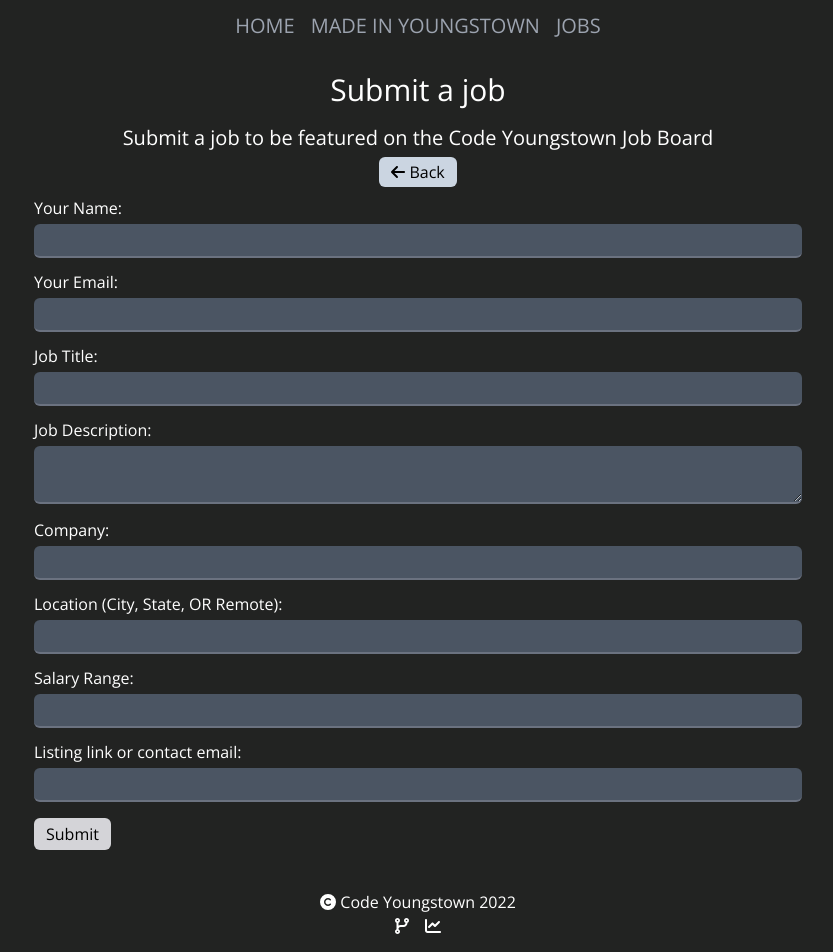
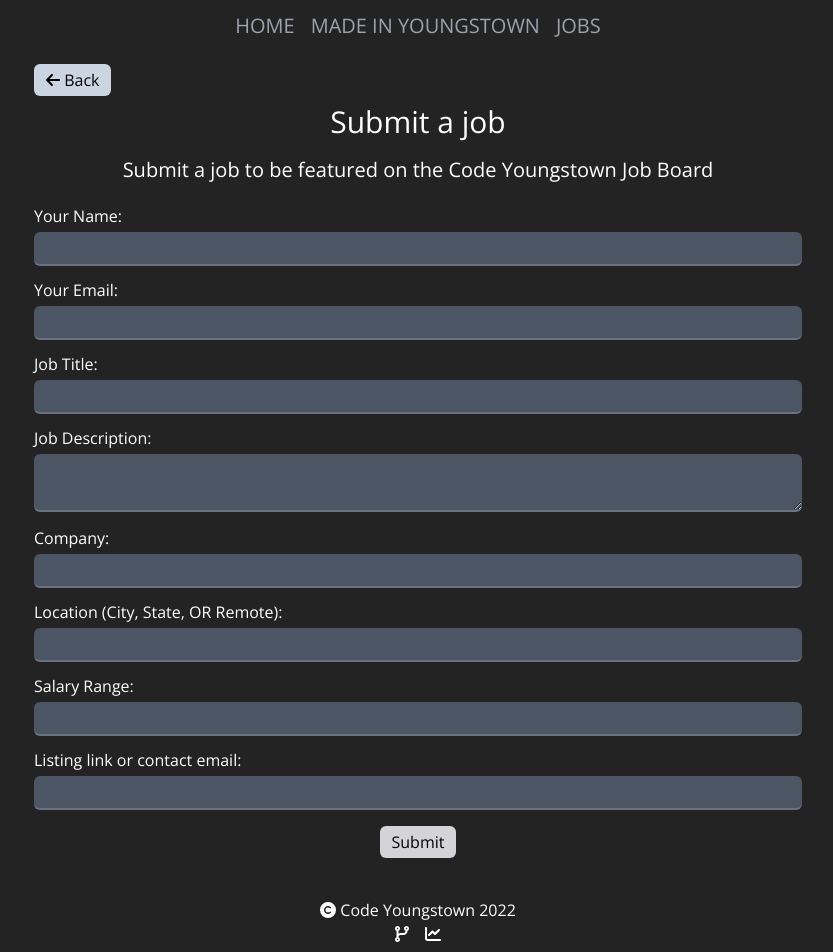
Before and after one commit to codeyoungstown/next-codeyoungstown.com, a Next.js app: page /jobs-form in a window 1280 px wide. Shown: the top 952 px of the page, without its empty margins (222-1055 px from the left). Built offline with nearby package versions, Linux system fonts and the light colour scheme.

Commit message:
update form styles

```diff
--- a/pages/add-a-company.tsx
+++ b/pages/add-a-company.tsx
@@ -9,9 +9,11 @@
   const BASE_URL = process.env.NEXT_PUBLIC_VERCEL_URL;
   return (
     <Layout page="Add a Company" description={pageDescription}>
+      <div className="max-w-screen-md m-auto flex justify-start">
+        <BackButton href="/made-in-youngstown" />
+      </div>
       <h1 className="text-3xl p-2">Add a Company</h1>
       <p className="sm:text-xl text-md p-2">{pageDescription}</p>
-      <BackButton href="/made-in-youngstown" />
 
       <div className="flex w-full justify-center">
         <form
@@ -54,9 +56,7 @@
             textarea
             required
           />
-          <div className="flex justify-start">
-            <SubmitButton />
-          </div>
+          <SubmitButton />
         </form>
       </div>
     </Layout>
--- a/pages/jobs-form.tsx
+++ b/pages/jobs-form.tsx
@@ -9,9 +9,11 @@
   const BASE_URL = process.env.NEXT_PUBLIC_VERCEL_URL;
   return (
     <Layout page="Submit a Job" description={pageDescription}>
+      <div className="max-w-screen-md m-auto flex justify-start">
+        <BackButton href="/jobs" />
+      </div>
       <h1 className="text-3xl p-2">Submit a job</h1>
       <p className="sm:text-xl text-md p-2">{pageDescription}</p>
-      <BackButton href="/jobs" />
 
       <div className="flex w-full justify-center">
         <form
@@ -48,9 +50,7 @@
             required
           />
 
-          <div className="flex justify-start">
-            <SubmitButton />
-          </div>
+          <SubmitButton />
         </form>
       </div>
     </Layout>
```
